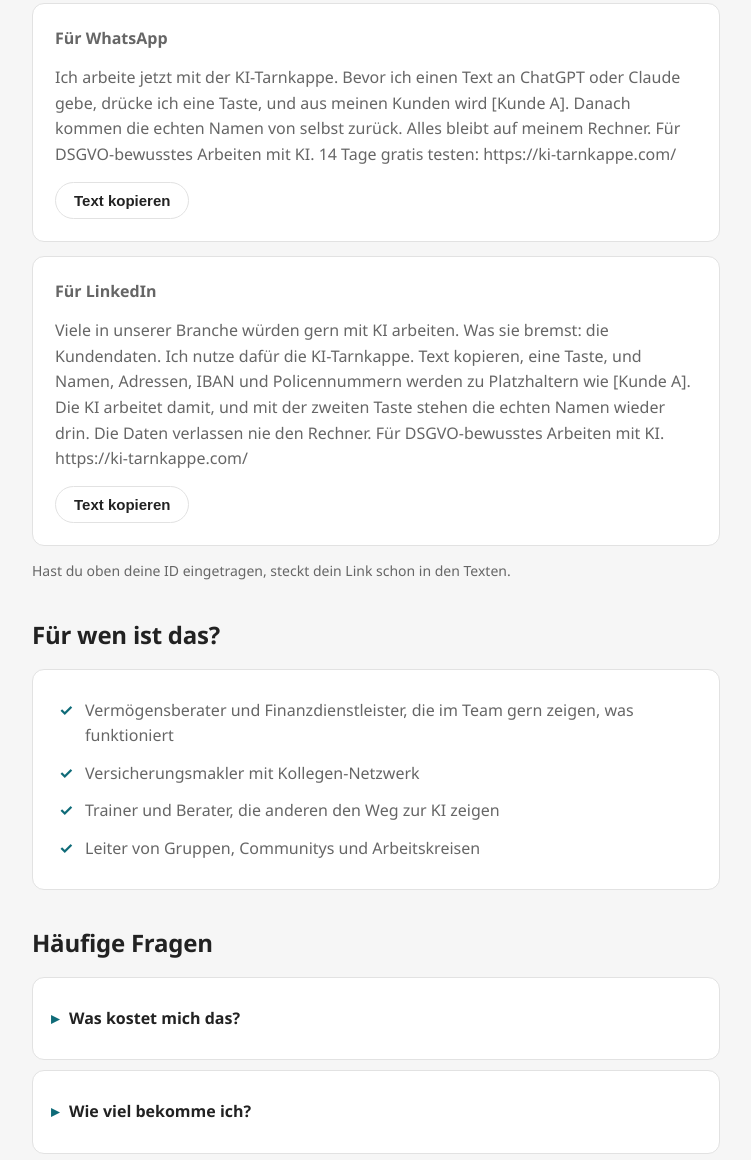
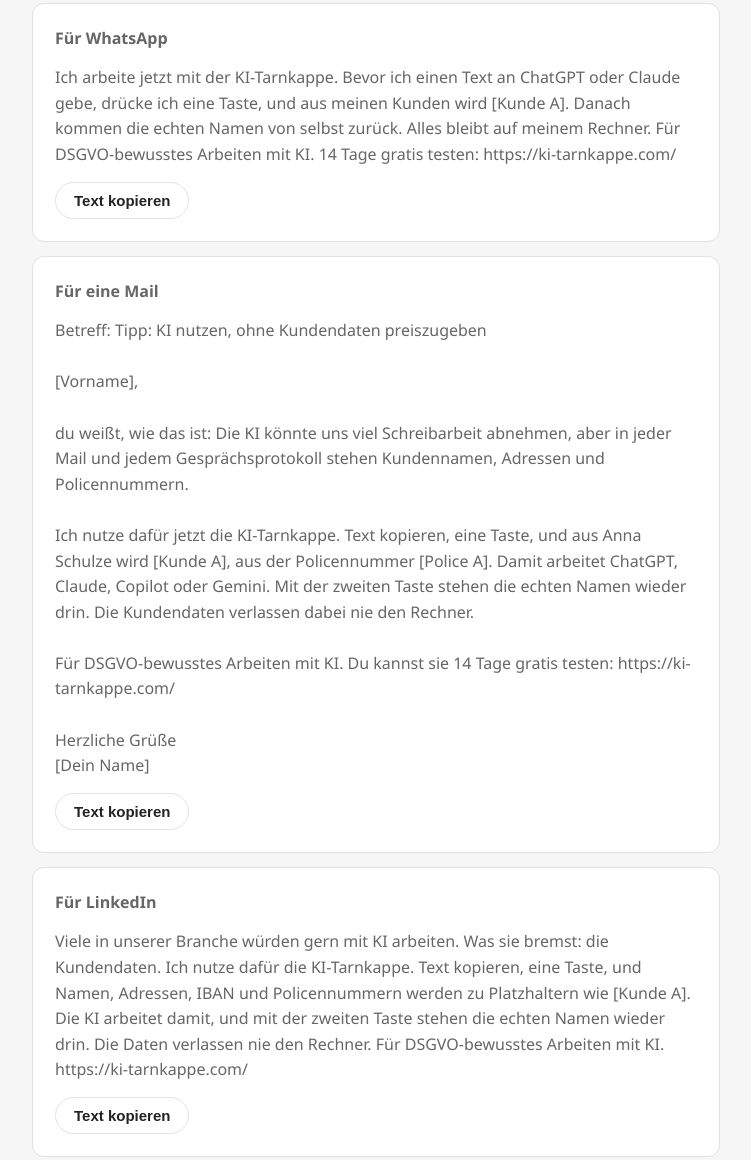
Before and after one commit to top-effektiv/ki-tarnkappe-updates, a plain HTML site: page partner.html in a window 1280 px wide. Shown: the part 1143-2303 px from the top of the page, without its empty margins (264-1015 px from the left). Drawn offline with Linux system fonts and the light colour scheme.

Commit message:
Partner-Seite: Mail-Text zum Kopieren
Co-Authored-By: Claude Opus 5.5 <noreply@anthropic.com>

```diff
--- a/partner.html
+++ b/partner.html
@@ -104,6 +104,22 @@
     <button type="button" class="knopf zweit kopier" data-ziel="kurz">Text kopieren</button>
   </div>
   <div class="karte">
+    <p><b>Für eine Mail</b></p>
+    <p class="vorlage" data-art="mail" style="white-space: pre-line">Betreff: Tipp: KI nutzen, ohne Kundendaten preiszugeben
+
+[Vorname],
+
+du weißt, wie das ist: Die KI könnte uns viel Schreibarbeit abnehmen, aber in jeder Mail und jedem Gesprächsprotokoll stehen Kundennamen, Adressen und Policennummern.
+
+Ich nutze dafür jetzt die KI-Tarnkappe. Text kopieren, eine Taste, und aus Anna Schulze wird [Kunde A], aus der Policennummer [Police A]. Damit arbeitet ChatGPT, Claude, Copilot oder Gemini. Mit der zweiten Taste stehen die echten Namen wieder drin. Die Kundendaten verlassen dabei nie den Rechner.
+
+Für DSGVO-bewusstes Arbeiten mit KI. Du kannst sie 14 Tage gratis testen: <span class="lnk">https://ki-tarnkappe.com/</span>
+
+Herzliche Grüße
+[Dein Name]</p>
+    <button type="button" class="knopf zweit kopier" data-ziel="mail">Text kopieren</button>
+  </div>
+  <div class="karte">
     <p><b>Für LinkedIn</b></p>
     <p class="vorlage" data-art="beitrag">Viele in unserer Branche würden gern mit KI arbeiten. Was sie bremst: die Kundendaten. Ich nutze dafür die KI-Tarnkappe. Text kopieren, eine Taste, und Namen, Adressen, IBAN und Policennummern werden zu Platzhaltern wie [Kunde A]. Die KI arbeitet damit, und mit der zweiten Taste stehen die echten Namen wieder drin. Die Daten verlassen nie den Rechner. Für DSGVO-bewusstes Arbeiten mit KI. <span class="lnk">https://ki-tarnkappe.com/</span></p>
     <button type="button" class="knopf zweit kopier" data-ziel="beitrag">Text kopieren</button>
```
